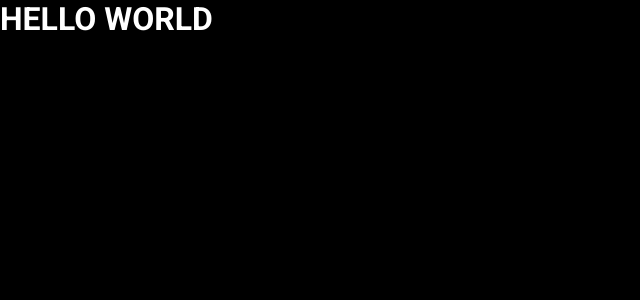
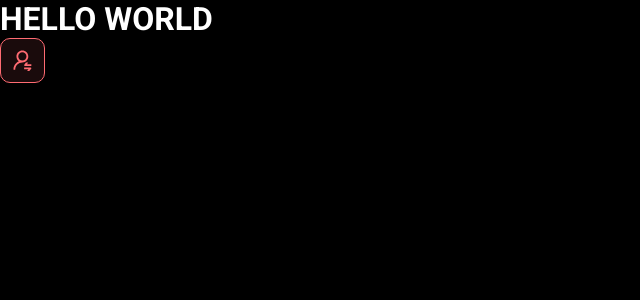
Before and after one commit to ltmartinelli/dsmeta, a React (Vite) app in the folder frontend/: page / in a window 1280 px wide. Shown: the top 300 px of the page, without its empty margins (0-640 px from the left). Built offline with nearby package versions, Linux system fonts and the light colour scheme.

Commit message:
First Component

```diff
--- a/frontend/src/App.tsx
+++ b/frontend/src/App.tsx
@@ -1,7 +1,13 @@
-function App() {
- return(
-  <h1>HELLO WORLD</h1>
- )
+import NotificationButton from "./assets/components/NotificationButton"
+
+function App()
+{
+    return (
+        <>
+            <h1>HELLO WORLD</h1>
+            <NotificationButton />
+        </>
+    )
 }
 
 export default App
--- /dev/null
+++ b/frontend/src/assets/components/NotificationButton/index.tsx
@@ -0,0 +1,13 @@
+import icon from '../../img/notification-icon.svg'
+import './styles.css'
+
+function NotificationButton()
+{
+    return (
+        <div className="dsmeta-red-btn">
+            <img src={icon} alt="Notify"/>
+        </div>
+    )
+}
+
+export default NotificationButton
--- /dev/null
+++ b/frontend/src/assets/components/NotificationButton/styles.css
@@ -0,0 +1,15 @@
+.dsmeta-red-btn {
+    height: 45px;
+    width: 45px;
+    background: rgba(255, 107, 114, 0.1);
+    border: 1px solid #FF6B72;
+    border-radius: 10px;
+    display: flex;
+    align-items: center;
+    justify-content: center;
+    cursor: pointer;
+}
+
+.dsmeta-red-btn img {
+    width: 19px;
+}
```
Also changed, not shown: frontend/src/assets/img/logo.svg (added), frontend/src/assets/img/notification-icon.svg (added).
